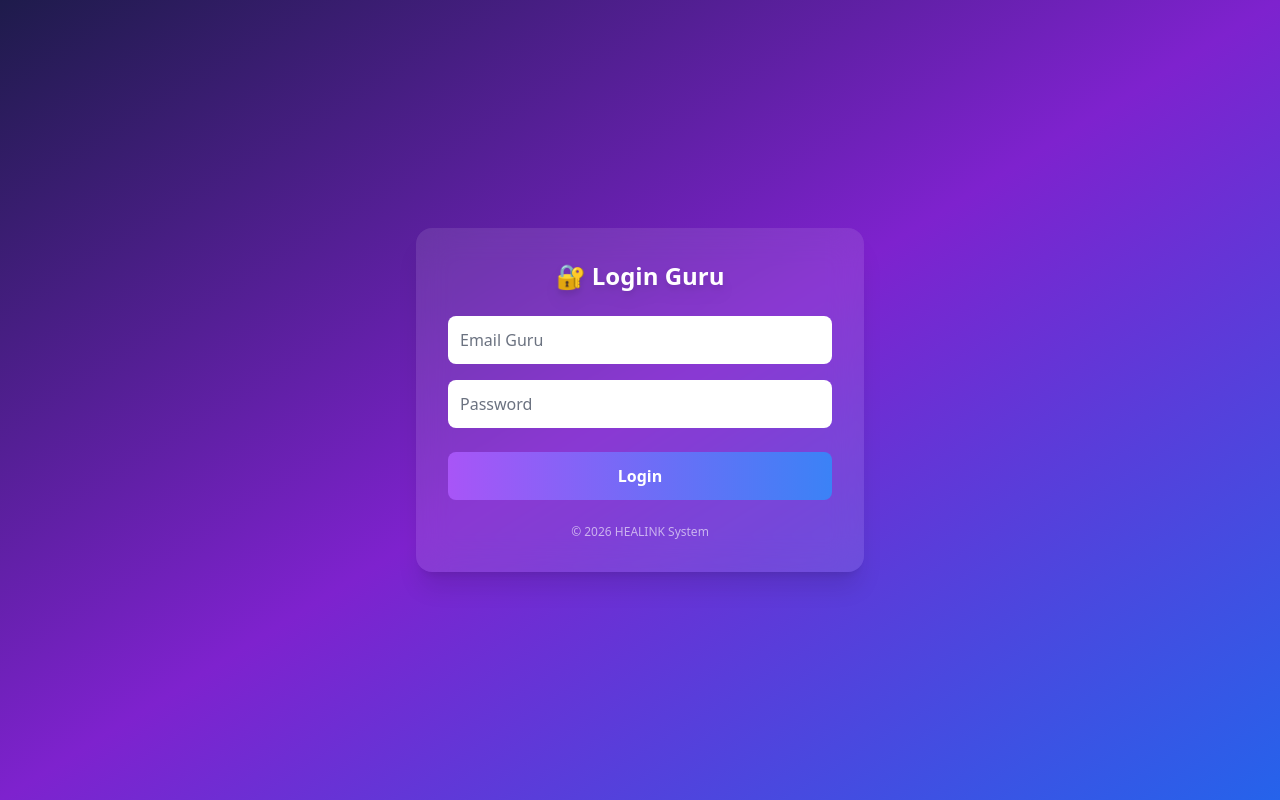
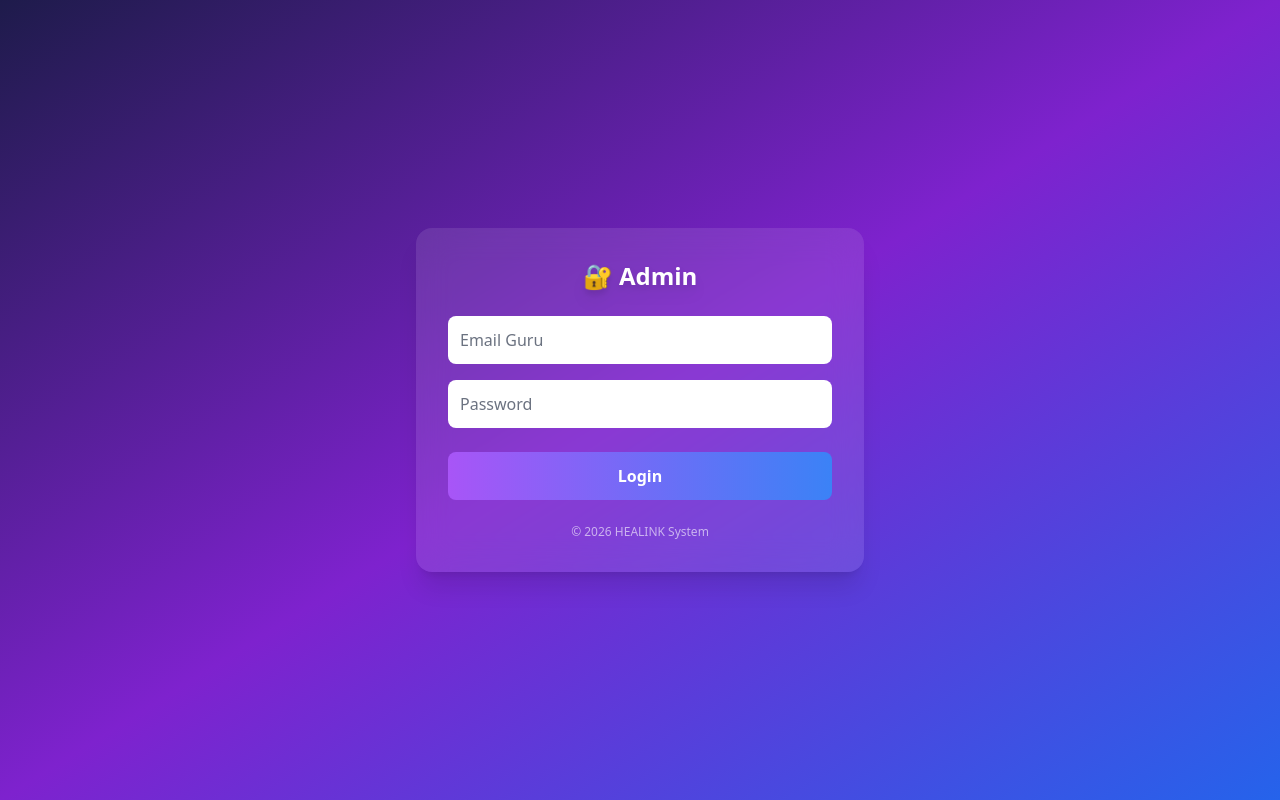
Before and after one commit to fitri8544-a11y/kaunseling-skkk, a plain HTML site: page login.html in a window 1280 px wide. Drawn offline with nearby package versions, Linux system fonts and the light colour scheme.

Commit message:
update login guru

```diff
--- a/login.html
+++ b/login.html
@@ -2,7 +2,7 @@
 <html lang="ms">
 <head>
 <meta charset="UTF-8">
-<title>Login Guru</title>
+<title></title>
 
 <script src="https://cdn.tailwindcss.com"></script>
 
@@ -18,7 +18,7 @@
 <div class="bg-white/10 backdrop-blur-lg p-8 rounded-2xl shadow-xl w-[90%] max-w-md">
 
   <h2 class="text-2xl font-bold text-center mb-6 drop-shadow-lg">
-    🔐 Login Guru
+    🔐 Admin
   </h2>
 
   <!-- EMAIL -->
```
